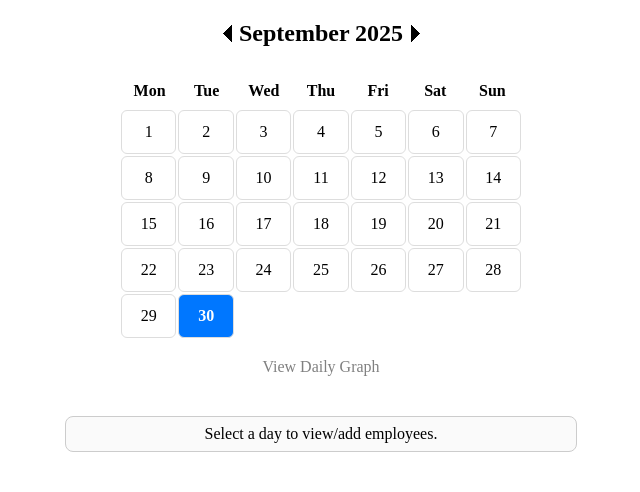
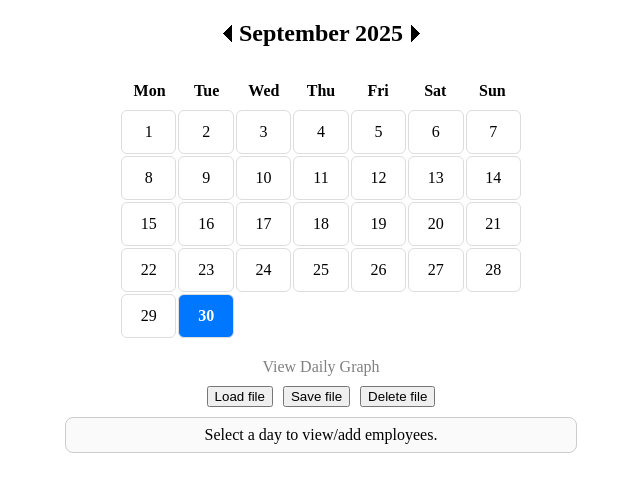
Before and after one commit to Josheirma/workmate, a React (Vite) app: page / in a window 1280 px wide. Shown: the top 492 px of the page, without its empty margins (319-959 px from the left). Built offline with nearby package versions, Linux system fonts and the light colour scheme.

Commit message:
Loads and Saves, employee list works.

```diff
--- a/package.json
+++ b/package.json
@@ -13,6 +13,7 @@
     "@hello-pangea/dnd": "^18.0.1",
     "@types/jest": "^30.0.0",
     "@types/node": "^24.5.2",
+    "dexie": "^4.2.0",
     "react": "^19.1.1",
     "react-dom": "^19.1.1",
     "react-router-dom": "^7.9.3"
--- a/src/App.tsx
+++ b/src/App.tsx
@@ -4,13 +4,14 @@ import EmployeeListComponent from "./Scheduling/EmployeeListComponent";
 import MonthComponent from "./Scheduling/MonthComponent";
 import DailyGraphComponent from "./Scheduling/DailyGraphComponent";
 import { Routes, Route, BrowserRouter } from "react-router-dom";
+import  {DatabaseComponent}  from "./Scheduling/DatabaseComponent";
 
 export default function App() {
   return (
     <CalendarProvider>
       <BrowserRouter>
         <Routes>
-          <Route path="/" element={<div><MonthComponent />  <EmployeeListComponent /></div>} />
+          <Route path="/" element={<div><MonthComponent /> <DatabaseComponent/>  <EmployeeListComponent />  </div>} />
           <Route path="/daily-graph" element={<DailyGraphComponent />} />
         </Routes>
       </BrowserRouter>
--- a/src/Scheduling/CalendarContext.tsx
+++ b/src/Scheduling/CalendarContext.tsx
@@ -1,4 +1,5 @@
 import { createContext } from "react";
+import { loadUsersForDate } from "./LoadUsersForDate.js";
 
 export interface Shift {
   startShift: string;
@@ -25,4 +26,6 @@ export interface CalendarContextType {
   sortUsersByLastName?: (date: string) => void;
 }
 
+
+
 export const CalendarContext = createContext<CalendarContextType | null>(null);
--- /dev/null
+++ b/src/Scheduling/DatabaseComponent.module.css
@@ -0,0 +1,14 @@
+.buttonContainer{
+text-align: center;
+margin-bottom: 10px;
+
+}
+
+.loadButton{
+    margin-right:10px;
+}
+
+.saveButton{
+
+    margin-right: 10px;
+}
--- /dev/null
+++ b/src/Scheduling/DatabaseComponent.tsx
@@ -0,0 +1,31 @@
+import React, { useContext, useState } from "react";
+import { CalendarContext } from "./CalendarContext";
+import { loadAllUsers, loadUsersForDate } from "./LoadUsersForDate";
+import  {handleSave}  from "./HandleSave";
+import styles from "./DatabaseComponent.module.css";
+
+export function DatabaseComponent() {
+
+  const ctx = useContext(CalendarContext);
+  const [selectedEmployeeIndex, setSelectedEmployeeIndex] = useState<number | null>(null);
+
+  if (!ctx) return null;
+  const { selectedDate, users, addUser } = ctx;
+
+  return (
+    <div className = {styles.buttonContainer}>
+      <button className = {styles.loadButton}
+        onClick={  () => {
+          if (!selectedDate) return;
+          loadAllUsers()
+          loadUsersForDate(selectedDate, users, addUser, setSelectedEmployeeIndex);
+        }}
+      >
+        Load file
+      </button>
+
+      <button className = {styles.saveButton } onClick={() => handleSave(users)}>Save file</button>
+      <button onClick={() => handleSave(users)}>Delete file</button>
+    </div>
+  );
+}
--- /dev/null
+++ b/src/Scheduling/HandleSave.tsx
@@ -0,0 +1,16 @@
+// HandleSave.ts
+import { User } from "./CalendarContext";
+import { db } from "./database";
+
+export async function handleSave(users: Record<string, User[]>) {
+  try {
+    for (const userArray of Object.values(users || {})) {
+      for (const u of userArray) {
+        const id = await db.users.add(u);
+        console.log("Saved user with ID:", id);
+      }
+    }
+  } catch (err) {
+    console.error("Error saving user:", err);
+  }
+}
--- /dev/null
+++ b/src/Scheduling/LoadUsersForDate.tsx
@@ -0,0 +1,44 @@
+import { User } from "./CalendarContext";
+import { db } from "./database";
+
+
+// ✅ Correct way
+export async function loadUsersForDate(
+  selectedDate: string,
+  users: Record<string, User[]>,
+  addUser: (date: string, user: User) => void,
+  setSelectedEmployeeIndex: (index: number | null) => void
+): Promise<void> {
+  if (!selectedDate) return;
+
+  try {
+    const allUsers: User[] = await db.users.toArray();
+
+    // Clear current list
+    if (users[selectedDate]) {
+      users[selectedDate].length = 0;
+    }
+
+    // Add each user
+    allUsers.forEach((user: User) => {
+      addUser(selectedDate, user);
+    });
+
+    // Reset selection
+    setSelectedEmployeeIndex(null);
+  } catch (error) {
+    console.error("Error loading users:", error);
+  }
+}
+
+
+export async function loadAllUsers(): Promise<User[]> {
+  try {
+    const users: User[] = await db.users.toArray();
+    console.log(users);
+    return users;
+  } catch (error) {
+    console.error("Error loading users:", error);
+    return [];
+  }
+}
--- a/src/Scheduling/MonthComponent.module.css
+++ b/src/Scheduling/MonthComponent.module.css
@@ -4,7 +4,7 @@
   align-items: center; /* center horizontally */
   max-width: 400px;
   margin: 0 auto;
-  padding-bottom: 40px;
+  padding-bottom: 10px;
 }
 
 .weekdays,
--- /dev/null
+++ b/src/Scheduling/database.tsx
@@ -0,0 +1,50 @@
+import Dexie, { Table } from "dexie";
+import { CalendarContext, User, Shift } from "./CalendarContext";
+
+// export interface Shift {
+//   startShift: string;
+//   endShift: string;
+// }
+
+// export interface User {
+//   id: string;              // add an id for primary key
+//   firstName: string;
+//   lastName: string;
+//   shifts: Shift[];
+// }
+
+class MyDB extends Dexie {
+  users!: Table<User, string>; // Table<User, primaryKeyType = string>
+
+  constructor() {
+    super("MyDatabase");
+    this.version(1).stores({
+      users: "++id", // index by id
+    });
+  }
+}
+
+export const db = new MyDB();
+
+// Example: Save a nested object
+async function saveUser() {
+  const user: User = {
+
+    firstName: "Alice",
+    lastName: "Smith",
+    shifts: [
+      { startShift: "09:00 AM", endShift: "05:00 PM" },
+      { startShift: "06:00 PM", endShift: "10:00 PM" },
+    ],
+  };
+
+  await db.users.put(user); // add or update
+}
+
+// Example: Read back
+async function loadUsers() {
+  const users = await db.users.toArray();
+  users.forEach(u => {
+    console.log(u.firstName, "has", u.shifts.length, "shifts");
+  });
+}
--- a/tsconfig.json
+++ b/tsconfig.json
@@ -15,7 +15,8 @@
     "isolatedModules": true,
     "jsx": "react-jsx",
     "noEmit": false,
-    "outDir": "dist"  // optional: specify output folder
+    "outDir": "./dist",  // optional: specify output folder
+    "rootDir": "./src"
 
   },
   "include": ["src"],
```
Also changed, not shown: src/Scheduling/EmployeeListComponent.tsx (+14 -0 lines), src/Scheduling/MonthComponent.tsx (+8 -0 lines), 1 other file (tests, documents, lock files or other folders).
